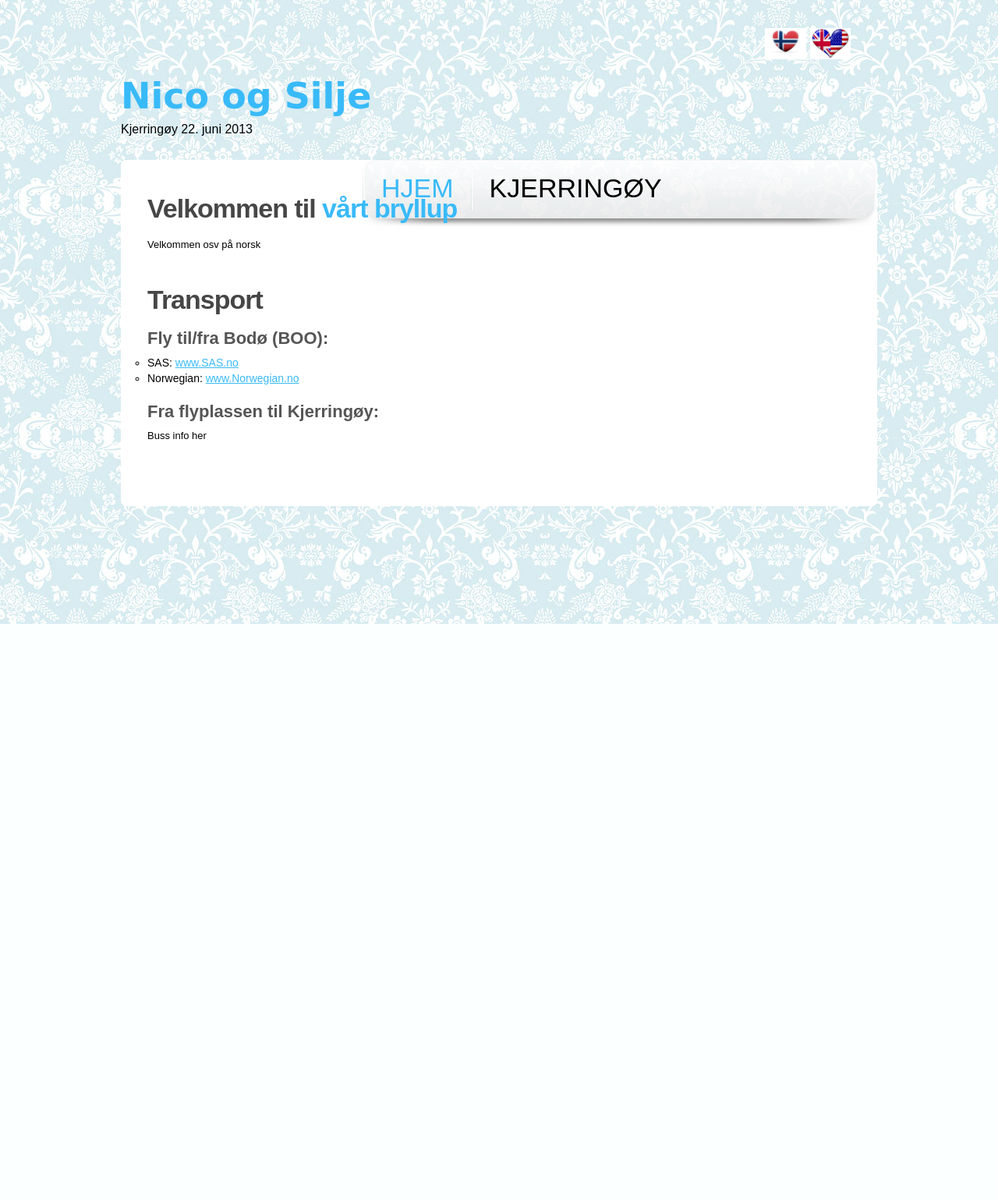
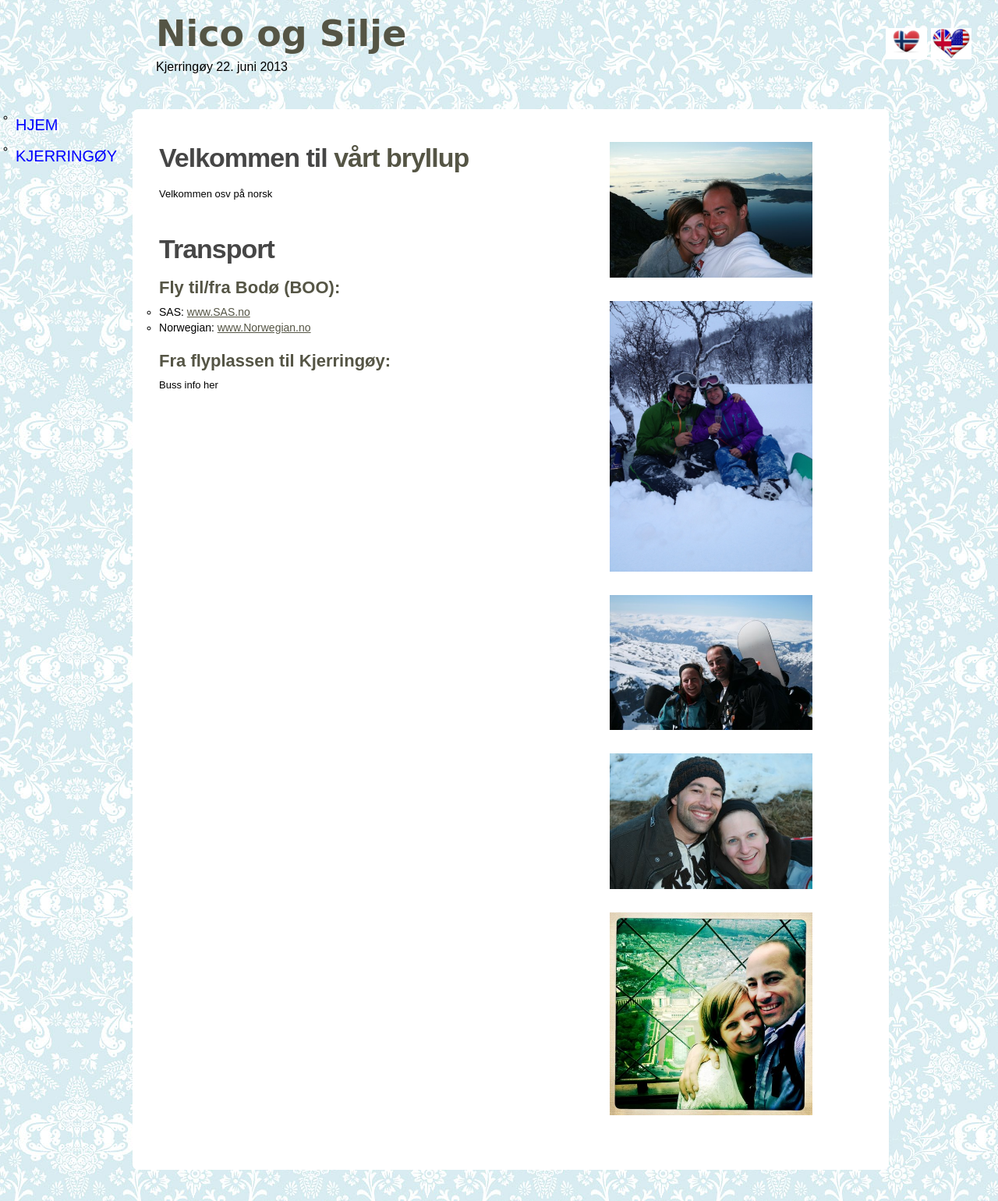
Before and after one commit to rasmusgraver/SiljeNico, a PHP site: page /?lang=nb in a window 1280 px wide. Shown: the whole page at 78% size. Before the commit the page ends 800 px from the top, so only its background shows below. Run offline with PHP 8.4, Linux system fonts and the light colour scheme; some libraries are stand-ins or nearby versions.

Commit message:
New layout with nav floating left. Added images of nico silje

```diff
--- a/css/style.css
+++ b/css/style.css
@@ -75,6 +75,7 @@ body, html {
 }
 .body3 {
   /* background:#fff; */
+  float: left;
   padding-bottom: 40px;
 }
 .whiteback {
@@ -83,7 +84,7 @@ body, html {
 }
 /* main layout */
 a {
-  color:#39baf8;
+  color:#555545;
   text-decoration:underline;
   outline:none
 }
@@ -95,10 +96,11 @@ a.list {
   text-decoration:none
 }
 a.list:hover {
-  color:#39baf8
+  color:#555545
 }
-.floatLeft {
+.upperlogo {
   float:left;
+  margin-left: 200px;
 }
 h1 {
   padding: 33px 0 8px;
@@ -111,10 +113,10 @@ h2 {
   letter-spacing:-1px
 }
 h2 span {
-  color:#39baf8;
+  color:#555545;
 }
 h3 {
-  color:#555555;
+  color:#555545;
   font-size: 22px;
   line-height:1.2em;
   padding-bottom: 8px;
@@ -125,7 +127,7 @@ p {
 }
 /* header */
 header {
-  height:205px;
+  height:140px;
 }
 header p {
   font-size: 16px;
@@ -133,6 +135,19 @@ header p {
 }
 header .flag_heart img {
   height: 40px;
+}
+.text_wrapper {
+  float: left;
+  width: 60%;
+}
+.image_wrapper {
+  float: left;
+  width: 36%;
+  padding-left: 30px;
+}
+.image_wrapper img {
+  width: 260px;
+  margin-bottom: 30px;
 }
 #icons {
   float:right;
@@ -186,19 +201,23 @@ ol {
   font-size: 46px;
   text-decoration: none;
 }
-#menu {
-  float:right;
-  background:url(../images/menu_bg.png) 0 0 no-repeat;
-  width:660px;
-  height:93px;
-  margin-top:14px
+nav {
+  float: left;
+  left: 10px;
+  top: 250px;
+  padding-left: 20px;
+  padding-right: 20px;
+  /* background:url(../images/menu_bg.png) 0 0 no-repeat; */
+  /* width:100px; */
 }
-#menu li {
-  padding-left:2px;
-  background:url(../images/menu_line.png) 0 16px no-repeat;
-  float:left;
-  padding-top:16px;
-  padding-bottom:5px
+nav li a {
+  text-decoration: none;
+}
+nav li a {
+  font-size: 20px;
+  line-height: 40px;
+  color: blue;
+  /* background:url(../images/menu_line.png) 0 16px no-repeat; */
 }
 #menu .first {
   background:none;
@@ -214,7 +233,7 @@ ol {
   overflow:hidden
 }
 #menu li a:hover, #menu li a.active  {
-  color:#39baf8
+  color:#555545
 }
 /* The Nivo Slider styles */
 .slider_box {
@@ -297,7 +316,7 @@ ol {
   text-align:center;
   font-size:30px;
   line-height:1.2em;
-  color:#39baf8;
+  color:#555545;
   text-decoration:none
 }
 .nivo-controlNav a.active, .nivo-controlNav a:hover {
@@ -356,7 +375,7 @@ ol {
   float:left;
   width:59px;
   line-height:1.2em;
-  color:#39baf8;
+  color:#555545;
   margin-top:-6px
 }
 .link1 {
@@ -395,7 +414,7 @@ ol {
   width:95px;
   text-align:center;
   font-size:25px;
-  color:#39baf8;
+  color:#555545;
   line-height:45px;
   border-radius:15px;
   -moz-border-radius:15px;
--- a/index.php
+++ b/index.php
@@ -7,17 +7,18 @@
         <?php include("shared/head.html"); ?>
     </head>
     <body class="index">
-        <div class="body1">
-            <div class="main">
+
+
                 <?php include("shared/header.php"); ?>
-            </div>
-        </div>
+
+
 
 
         <div class="body3">
             <div class="main whiteback">
                 <!-- content -->
                 <article id="content">
+                    <div class="text_wrapper">
                         <div class="wrapper">
                             <div class="pad">
                                 <h2><?php echo WELCOME_HEAD; ?></h2>
@@ -38,7 +39,14 @@
                                 <?php echo TRANSPORT_BUSS_TEXT; ?>
                             </div>
                         </div>
-
+                    </div>
+                    <div class="image_wrapper">
+                        <img src="images/nicoSiljeSjo.jpg" alt="" />
+                        <img src="images/nicoSiljeSkogen.jpg" alt="" />
+                        <img src="images/nicoSiljeSnowTopp.jpg" alt="" />
+                        <img src="images/nicoSiljNat.jpg" alt="" />
+                        <img src="images/nicoSiljPar.jpg" alt="" />
+                    </div>
                 </article>
                 <!-- content / -->
             </div>
--- a/nbproject/private/private.xml
+++ b/nbproject/private/private.xml
@@ -1,7 +1,5 @@
 <?xml version="1.0" encoding="UTF-8"?>
 <project-private xmlns="http://www.netbeans.org/ns/project-private/1">
+    <editor-bookmarks xmlns="http://www.netbeans.org/ns/editor-bookmarks/1"/>
     <editor-bookmarks xmlns="http://www.netbeans.org/ns/editor-bookmarks/2" lastBookmarkId="0"/>
-    <open-files xmlns="http://www.netbeans.org/ns/projectui-open-files/1">
-        <file>file:/home/nico/SiljeNico/index.php</file>
-    </open-files>
 </project-private>
--- a/shared/header.php
+++ b/shared/header.php
@@ -6,14 +6,19 @@
             <li><a href="<?php echo CURRENT_PAGE; ?>.php?lang=nb" class="flag_heart"><img src="images/nb_heart.jpg" alt="" /></a></li>
             <li><a href="<?php echo CURRENT_PAGE; ?>.php?lang=en" class="flag_heart"><img src="images/uk-usa-heart.jpg" alt="" /></a></li>
         </ul>
-    </div>
-    <div class="wrapper">
-        <div class="floatLeft">
+
+        <div class="upperlogo">
             <h1><a href="index.php" id="logo">Nico og Silje</a></h1>
             <p>Kjerringøy 22. juni 2013</p>
         </div>
+    </div>
+
+</header>
+<!-- / header -->
+
+
 <nav>
-            <ul id="menu">
+    <ul>
         <li><a href="index.php<?php echo LINK_PARAMS; ?>"<?php
 if (CURRENT_PAGE == 'index') {
     echo 'class="active"';
@@ -27,7 +32,3 @@ if (CURRENT_PAGE == 'hvor') {
 
     </ul>
 </nav>
-    </div>
-
-</header>
-<!-- / header -->
```
Also changed, not shown: lisa-tom/css/style.css (+7 -7 lines), images/nicoSiljNat.jpg (added), images/nicoSiljPar.jpg (added), images/nicoSiljeSjo.jpg (added), images/nicoSiljeSkogen.jpg (added), images/nicoSiljeSnowTopp.jpg (added), 1 other file. Lines whose indentation alone changed are shown as unchanged.
